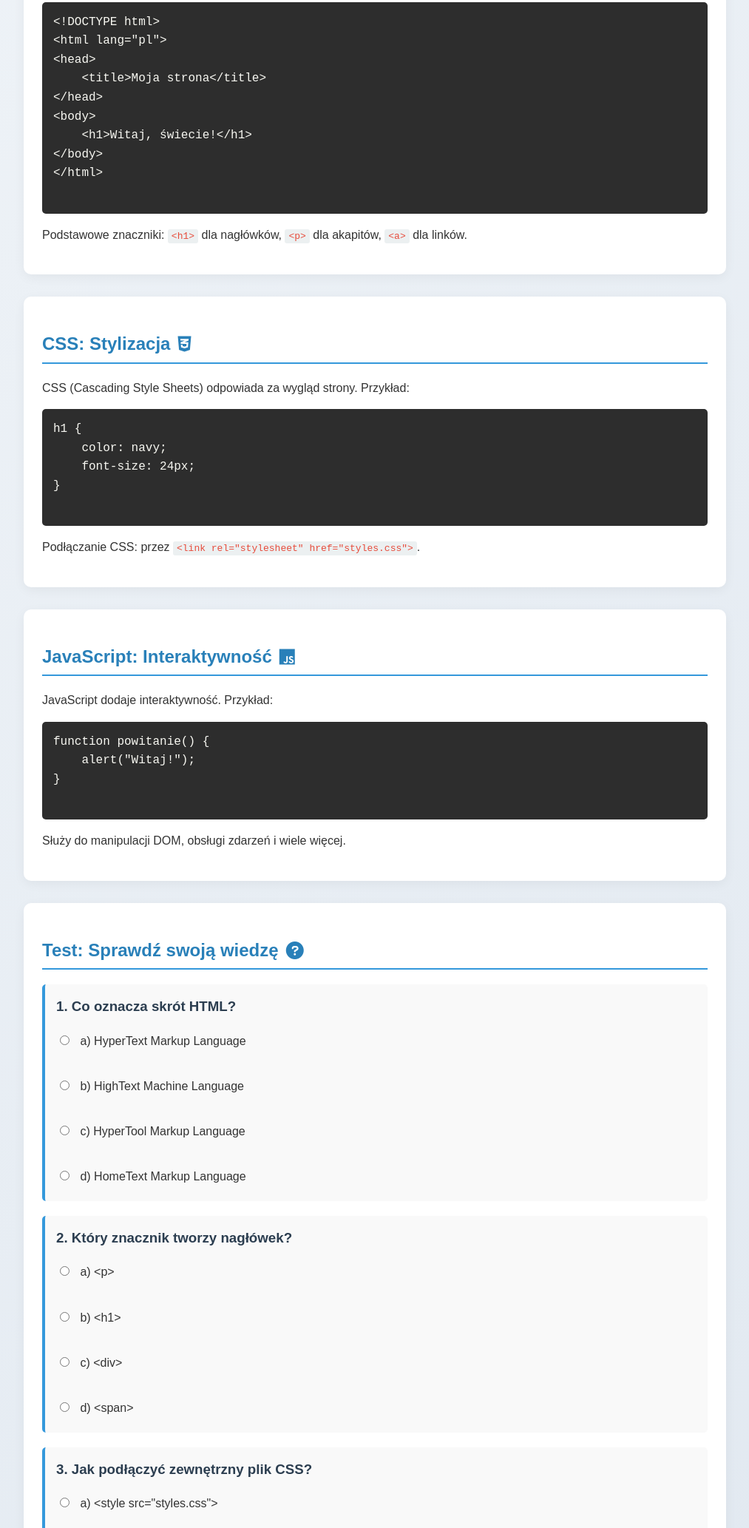
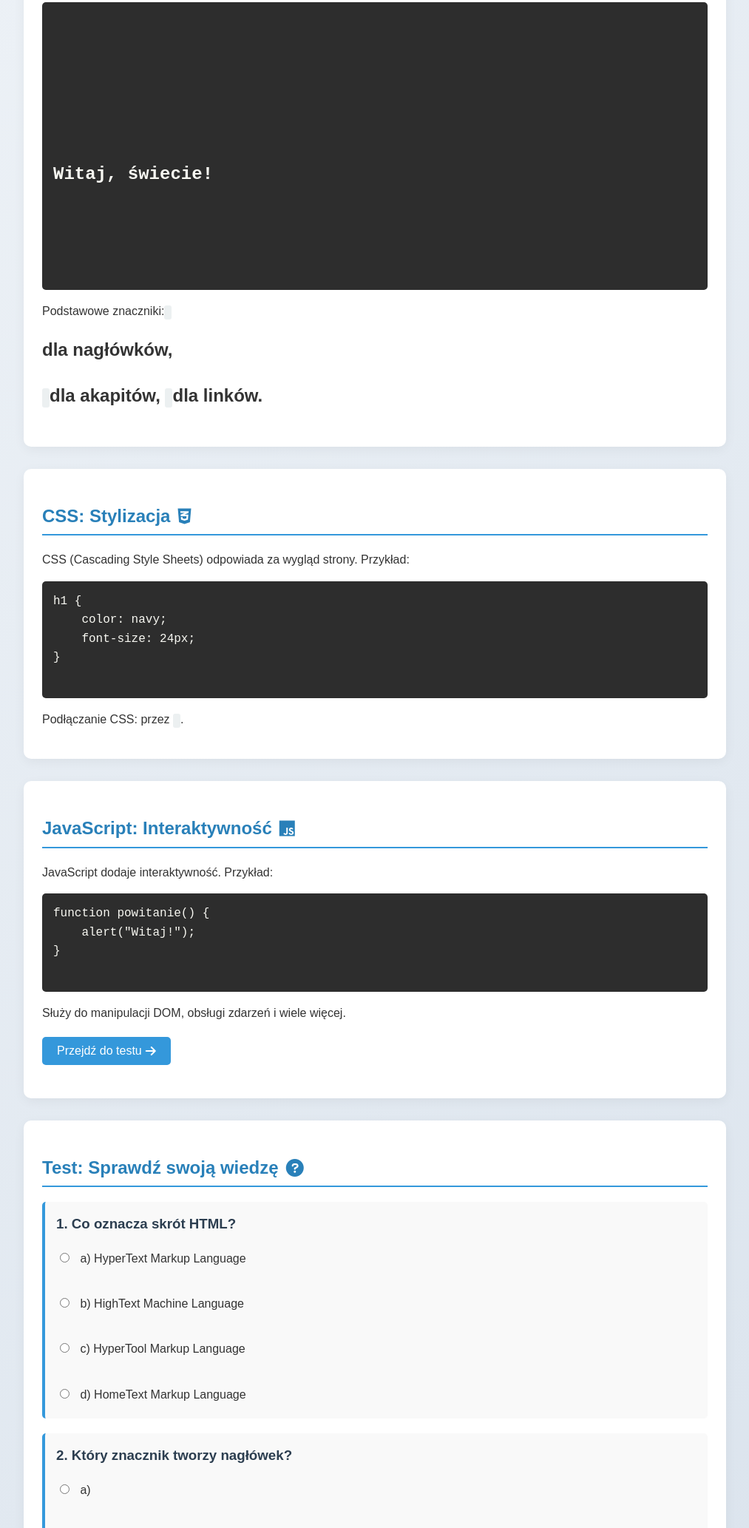
Before and after one commit to al4dushek/Course, a plain HTML site: page index.html in a window 1280 px wide. Shown: the part 734-2800 px from the top of the page at 74% size, without its empty margins (133-1146 px from the left). Drawn offline with Linux system fonts and the light colour scheme.

Commit message:
Update index.html

```diff
--- a/index.html
+++ b/index.html
@@ -9,7 +9,7 @@
 </head>
 <body>
     <header>
-        <h1>Kurs: Wprowadzenie do HTML, CSS i JavaScript – podstawowe technologie webowe<i class="fas fa-laptop-code"></i></h1>
+        <h1>Kurs: Wprowadzenie do HTML, CSS i JavaScript – podstawowe technologie webowe <i class="fas fa-laptop-code"></i></h1>
         <nav>
             <a href="#intro">Wprowadzenie <i class="fas fa-home"></i></a> |
             <a href="#html">HTML <i class="fab fa-html5"></i></a> |
@@ -34,17 +34,17 @@
         <h2>HTML: Struktura strony <i class="fab fa-html5"></i></h2>
         <p>HTML (HyperText Markup Language) to język znaczników do tworzenia stron internetowych. Używa znaczników, na przykład:</p>
         <pre class="code-block">
-&lt;!DOCTYPE html&gt;
-&lt;html lang="pl"&gt;
-&lt;head&gt;
-    &lt;title&gt;Moja strona&lt;/title&gt;
-&lt;/head&gt;
-&lt;body&gt;
-    &lt;h1&gt;Witaj, świecie!&lt;/h1&gt;
-&lt;/body&gt;
-&lt;/html&gt;
+<!DOCTYPE html>
+<html lang="pl">
+<head>
+    <title>Moja strona</title>
+</head>
+<body>
+    <h1>Witaj, świecie!</h1>
+</body>
+</html>
         </pre>
-        <p>Podstawowe znaczniki: <code>&lt;h1&gt;</code> dla nagłówków, <code>&lt;p&gt;</code> dla akapitów, <code>&lt;a&gt;</code> dla linków.</p>
+        <p>Podstawowe znaczniki: <code><h1></code> dla nagłówków, <code><p></code> dla akapitów, <code><a></code> dla linków.</p>
     </section>
 
     <section id="css">
@@ -56,7 +56,7 @@ h1 {
     font-size: 24px;
 }
         </pre>
-        <p>Podłączanie CSS: przez <code>&lt;link rel="stylesheet" href="styles.css"&gt;</code>.</p>
+        <p>Podłączanie CSS: przez <code><link rel="stylesheet" href="styles.css"></code>.</p>
     </section>
 
     <section id="js">
@@ -68,6 +68,7 @@ function powitanie() {
 }
         </pre>
         <p>Służy do manipulacji DOM, obsługi zdarzeń i wiele więcej.</p>
+        <button onclick="showTestOnly()" class="jump-btn">Przejdź do testu <i class="fas fa-arrow-right"></i></button>
     </section>
 
     <section id="test">
@@ -83,18 +84,18 @@ function powitanie() {
 
             <div class="question">
                 <h3>2. Który znacznik tworzy nagłówek?</h3>
-                <label><input type="radio" name="q2" value="a"> a) &lt;p&gt;</label><br>
-                <label><input type="radio" name="q2" value="b"> b) &lt;h1&gt;</label><br>
-                <label><input type="radio" name="q2" value="c"> c) &lt;div&gt;</label><br>
-                <label><input type="radio" name="q2" value="d"> d) &lt;span&gt;</label>
+                <label><input type="radio" name="q2" value="a"> a) <p></label><br>
+                <label><input type="radio" name="q2" value="b"> b) <h1></label><br>
+                <label><input type="radio" name="q2" value="c"> c) <div></label><br>
+                <label><input type="radio" name="q2" value="d"> d) <span></label>
             </div>
 
             <div class="question">
                 <h3>3. Jak podłączyć zewnętrzny plik CSS?</h3>
-                <label><input type="radio" name="q3" value="a"> a) &lt;style src="styles.css"&gt;</label><br>
-                <label><input type="radio" name="q3" value="b"> b) &lt;link rel="stylesheet" href="styles.css"&gt;</label><br>
-                <label><input type="radio" name="q3" value="c"> c) &lt;css href="styles.css"&gt;</label><br>
-                <label><input type="radio" name="q3" value="d"> d) &lt;script src="styles.css"&gt;</label>
+                <label><input type="radio" name="q3" value="a"> a) <style src="styles.css"></label><br>
+                <label><input type="radio" name="q3" value="b"> b) <link rel="stylesheet" href="styles.css"></label><br>
+                <label><input type="radio" name="q3" value="c"> c) <css href="styles.css"></label><br>
+                <label><input type="radio" name="q3" value="d"> d) <script src="styles.css"></label>
             </div>
 
             <div class="question">
@@ -110,7 +111,7 @@ function powitanie() {
                 <label><input type="radio" name="q5" value="a"> a) #intro</label><br>
                 <label><input type="radio" name="q5" value="b"> b) .intro</label><br>
                 <label><input type="radio" name="q5" value="c"> c) intro</label><br>
-                <label><input type="radio" name="q5" value="d"> d) &lt;intro&gt;</label>
+                <label><input type="radio" name="q5" value="d"> d) <intro></label>
             </div>
 
             <div class="question">
@@ -139,10 +140,10 @@ function powitanie() {
 
             <div class="question">
                 <h3>9. Który znacznik służy do listy nieuporządkowanej?</h3>
-                <label><input type="radio" name="q9" value="a"> a) &lt;ol&gt;</label><br>
-                <label><input type="radio" name="q9" value="b"> b) &lt;ul&gt;</label><br>
-                <label><input type="radio" name="q9" value="c"> c) &lt;li&gt;</label><br>
-                <label><input type="radio" name="q9" value="d"> d) &lt;dl&gt;</label>
+                <label><input type="radio" name="q9" value="a"> a) <ol></label><br>
+                <label><input type="radio" name="q9" value="b"> b) <ul></label><br>
+                <label><input type="radio" name="q9" value="c"> c) <li></label><br>
+                <label><input type="radio" name="q9" value="d"> d) <dl></label>
             </div>
 
             <div class="question">
```
